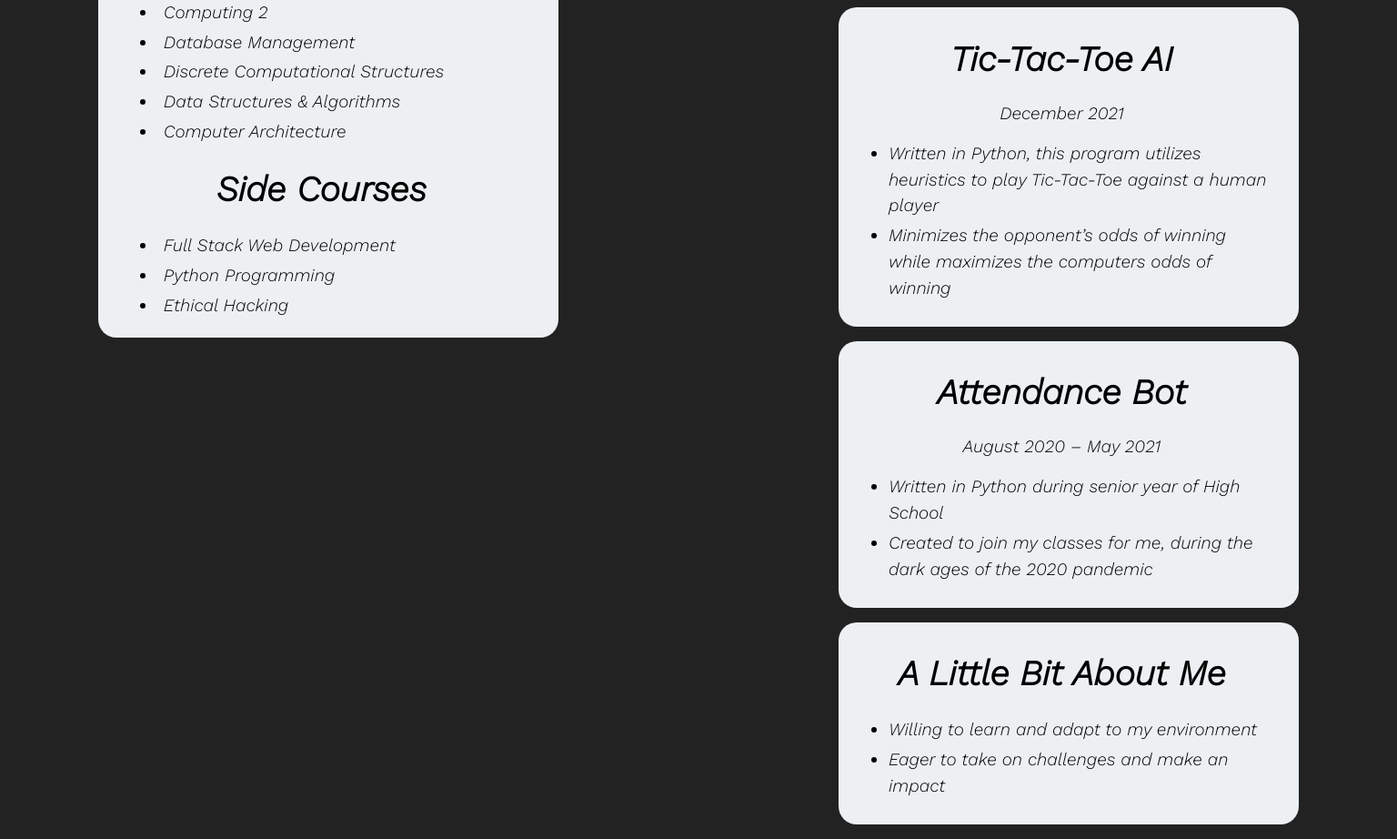
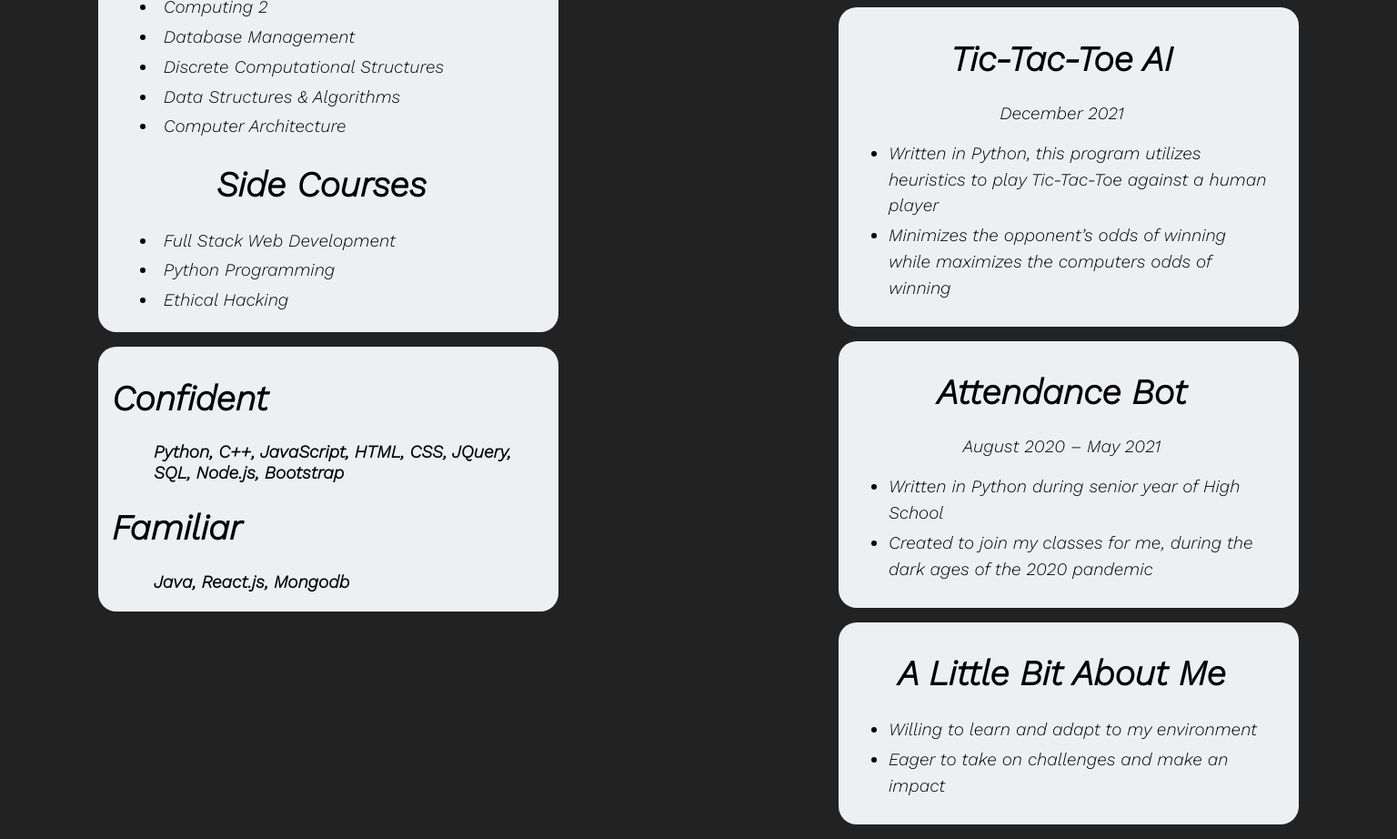
Before and after one commit to Abukar-1000/myPortfolio, a React app: page / in a window 1536 px wide. Shown: the part 1072-1994 px from the top of the page at 91% size. Built offline with nearby package versions, Linux system fonts and the light colour scheme; a web font is replaced by a local one.

Commit message:
added languages

```diff
--- a/src/comps/body.jsx
+++ b/src/comps/body.jsx
@@ -25,7 +25,7 @@ function BodySec(){
                 <div className="leftColumn">
                     <GpaCard />
                     <CourseWork undergraduate = {courseWork.undergraduate} sideCourses = {courseWork.sideCourses} />
-                    {/* <Languages familiar = /> */}
+                    <Languages familiar = {programmingLanguages.familiar} confident = {programmingLanguages.confident}/>
                 </div>
                 <div className = "rightColumn">
                     {allProjects}
--- a/src/css/body.css
+++ b/src/css/body.css
@@ -1,3 +1,10 @@
+body {
+    /* fonts */
+    font-family: 'Aboreto', cursive;
+    font-family: 'Ubuntu', sans-serif;
+    font-family: 'Work Sans', sans-serif;
+    margin-bottom: 2vh;
+}
 .bodyContent {
     width: 100vw;
     height: 100vh;
@@ -38,11 +45,6 @@
     text-align: center;
     padding: 1vh 2vw 1vh 1vw;
     width: 30vw;
-    /* fonts */
-    font-family: 'Aboreto', cursive;
-    font-family: 'Ubuntu', sans-serif;
-    font-family: 'Work Sans', sans-serif;
-    margin-bottom: 2vh;
 }
 
 .PersonalCard li {
@@ -108,7 +110,24 @@
     .leftColumn {
         position: relative;
         left: -10vw;
-        top: -5vh;
+        top: 33vh;
+    }
+    .Languages {
+        font-weight: normal;
+        font-size: 1.2rem;
+        border-radius: 20px;
+        text-align: center;
+        padding: 1vh 2vw 1vh 1vw;
+        width: 30vw;
+        background-color: #ECF0F3;
+    }
+    .Languages h1 {
+        text-align: left;
+    }
+    .LanguagesList {
+        padding-left: 3vw;
+        text-align: center;
+        font-size: 1.2rem;
     }
 }
 
```
Also changed, not shown: src/comps/bodyContent/Awards.jsx (added, +16 -0 lines).
